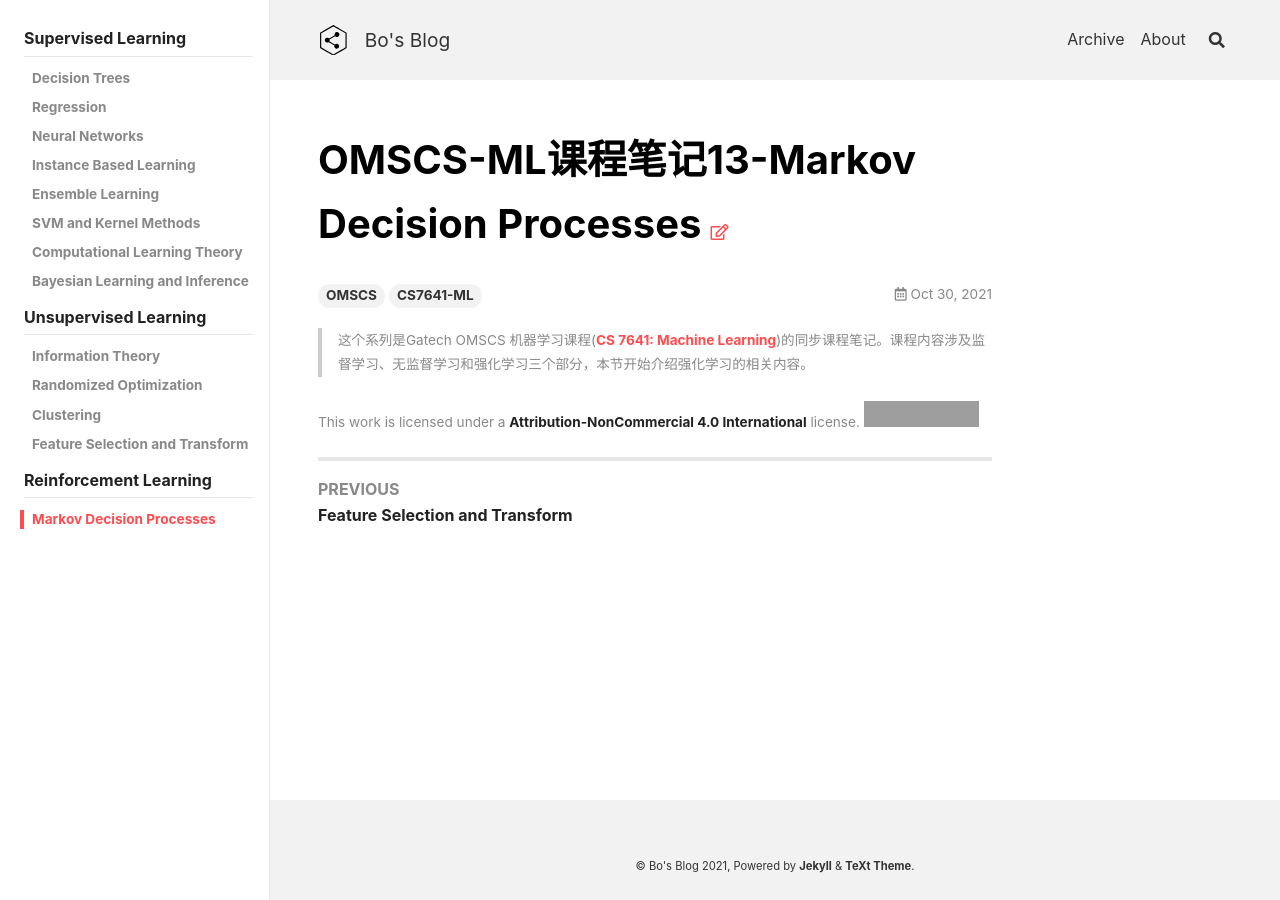
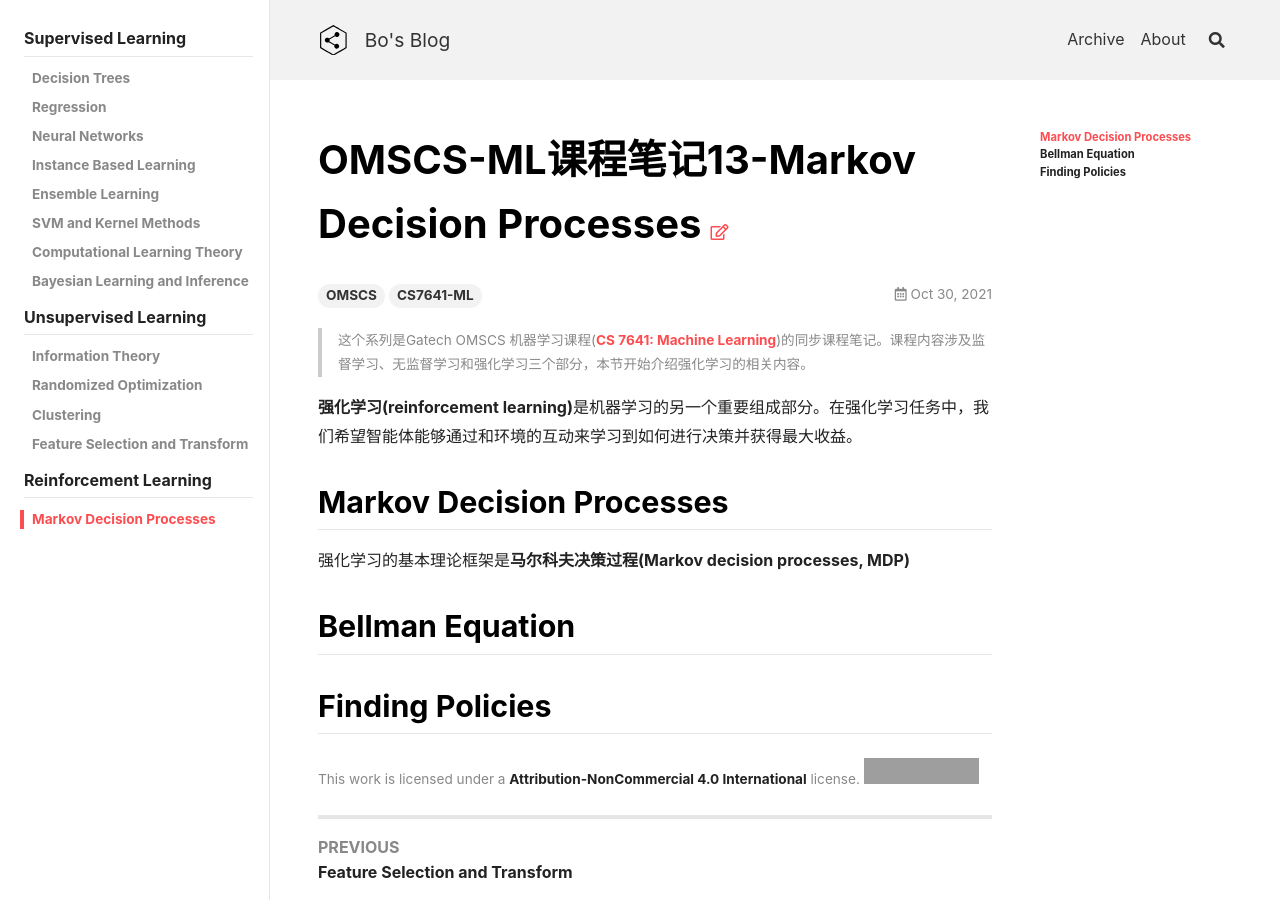
Before and after one commit to peng00bo00/peng00bo00_previous_blog, a Jekyll site: the page built from _posts/2021-10-30-OMSCS-ML-NOTES-13.md, in a window 1280 px wide. Built offline with Jekyll 4.4.1, drawn with Linux system fonts in a browser that asks for light colours; nearby versions of some CDN libraries; grey boxes are pictures that could not be loaded.

Commit message:
Update 2021-10-30-OMSCS-ML-NOTES-13.md

```diff
--- a/_posts/2021-10-30-OMSCS-ML-NOTES-13.md
+++ b/_posts/2021-10-30-OMSCS-ML-NOTES-13.md
@@ -11,3 +11,13 @@ sidebar:
 
 > 这个系列是Gatech OMSCS 机器学习课程([CS 7641: Machine Learning](https://omscs.gatech.edu/cs-7641-machine-learning))的同步课程笔记。课程内容涉及监督学习、无监督学习和强化学习三个部分，本节开始介绍强化学习的相关内容。
 <!--more-->
+
+**强化学习(reinforcement learning)**是机器学习的另一个重要组成部分。在强化学习任务中，我们希望智能体能够通过和环境的互动来学习到如何进行决策并获得最大收益。
+
+## Markov Decision Processes
+
+强化学习的基本理论框架是**马尔科夫决策过程(Markov decision processes, MDP)**
+
+## Bellman Equation
+
+## Finding Policies
```
